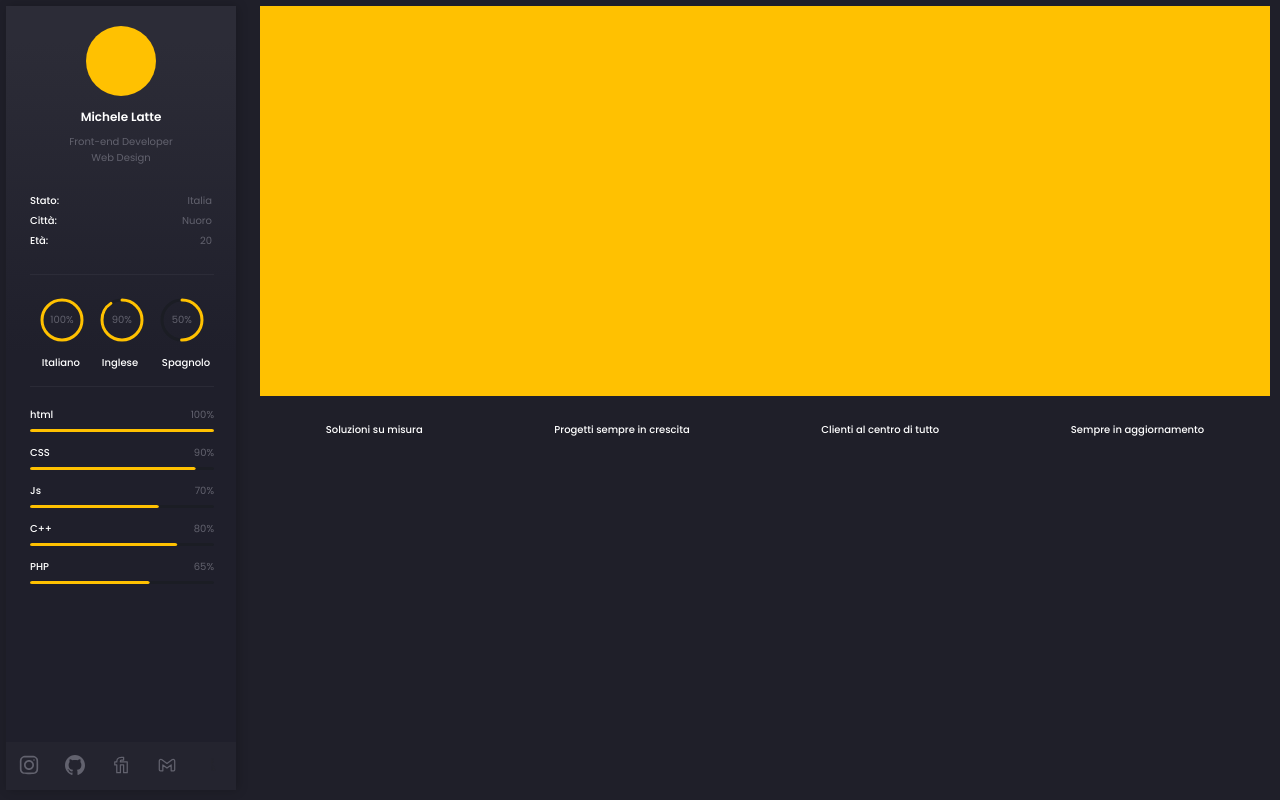
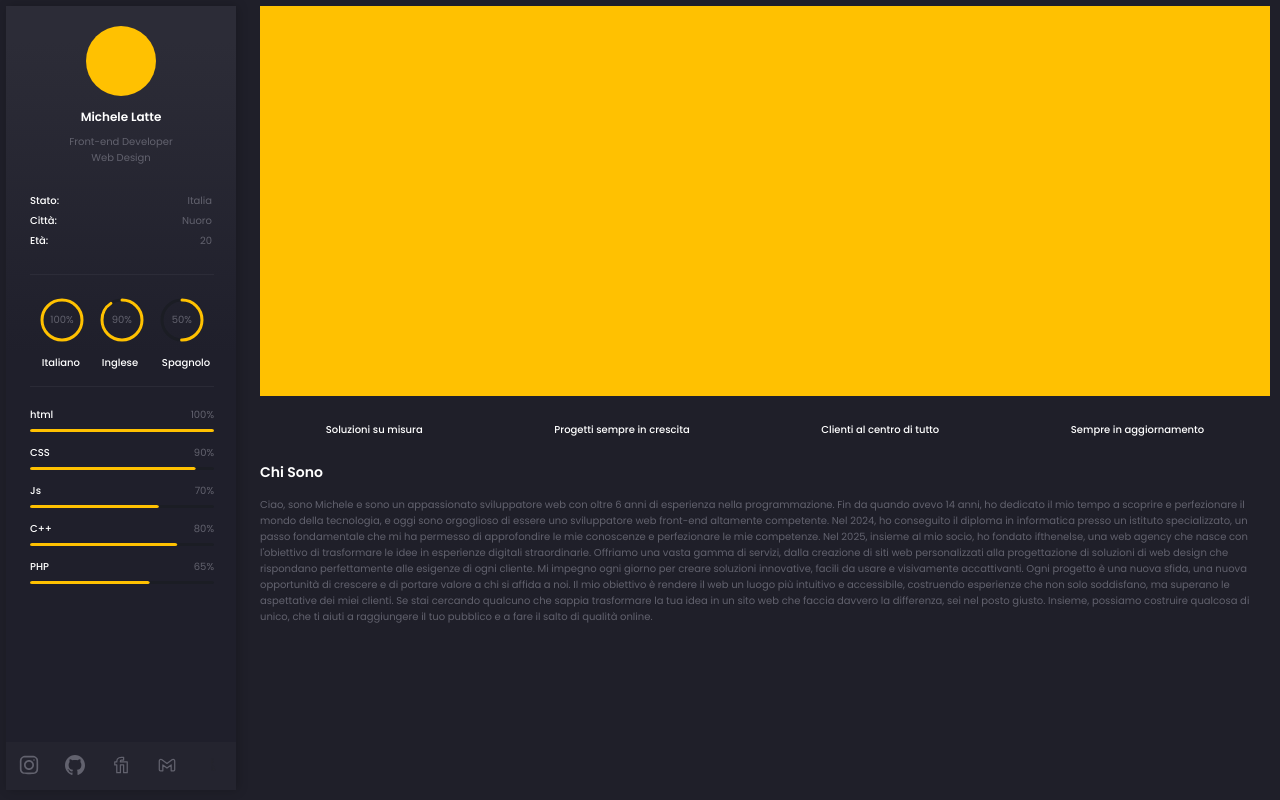
Before and after one commit to micheledevelop/prova-portfolio, a plain HTML site: page copiaindex.html in a window 1280 px wide. Drawn offline with Linux system fonts and the light colour scheme; files whose address does not match are found by name.

Commit message:
copy about me

```diff
--- a/copiaindex.html
+++ b/copiaindex.html
@@ -278,6 +278,18 @@
                 justify-content: space-around;
             }
 
+            .block-title .white-text{
+                text-align: left;
+                font-size: 14px;
+                font-weight: 600;
+            }
+
+
+
+
+
+
+
             /* Design da Mobile*/
             @media screen and (max-width: 600px) {
                 .sidebar {
@@ -466,7 +478,43 @@
                 <p class = "white-text">Clienti al centro di tutto</p>
                 <p class = "white-text">Sempre in aggiornamento </p>
             </div>
+            <div class = "block">
+                <div class="block-title">
+                    <p class ="white-text">Chi Sono</p>
+                </div>
+                <div class = "block-subtitle">
+                    <p class = "Subtitle-text">Ciao, sono Michele e sono un appassionato sviluppatore web con oltre 6 anni di esperienza nella programmazione. Fin da quando avevo 14 anni, ho dedicato il mio tempo a scoprire e perfezionare il mondo della tecnologia, e oggi sono orgoglioso di essere uno sviluppatore web front-end altamente competente. Nel 2024, ho conseguito il diploma in informatica presso un istituto specializzato, un passo fondamentale che mi ha permesso di approfondire le mie conoscenze e perfezionare le mie competenze.
+
+                        Nel 2025, insieme al mio socio, ho fondato ifthenelse, una web agency che nasce con l'obiettivo di trasformare le idee in esperienze digitali straordinarie. Offriamo una vasta gamma di servizi, dalla creazione di siti web personalizzati alla progettazione di soluzioni di web design che rispondano perfettamente alle esigenze di ogni cliente.
+
+                        Mi impegno ogni giorno per creare soluzioni innovative, facili da usare e visivamente accattivanti. Ogni progetto è una nuova sfida, una nuova opportunità di crescere e di portare valore a chi si affida a noi. Il mio obiettivo è rendere il web un luogo più intuitivo e accessibile, costruendo esperienze che non solo soddisfano, ma superano le aspettative dei miei clienti.
+
+                        Se stai cercando qualcuno che sappia trasformare la tua idea in un sito web che faccia davvero la differenza, sei nel posto giusto. Insieme, possiamo costruire qualcosa di unico, che ti aiuti a raggiungere il tuo pubblico e a fare il salto di qualità online.</p>
+                </div>
+
+
+            </div>
         </div>
+
+
+
+
+
+
+
+
+
+
+
+
+
+
+
+
+
+
+
+
         <script>
             //bottone per far apparire la sidebar da mobile
             function Sidebar() {
@@ -504,7 +552,7 @@
             });
 
             document.getElementById("ifthenelse").addEventListener("click", function() {
-                window.open("https://www.linkedin.com/in/michele-michele-811a56359/", "_blank");
+                window.open("https://ifthenelse.netlify.app/", "_blank");
             });
         </script>
     </body>
```
